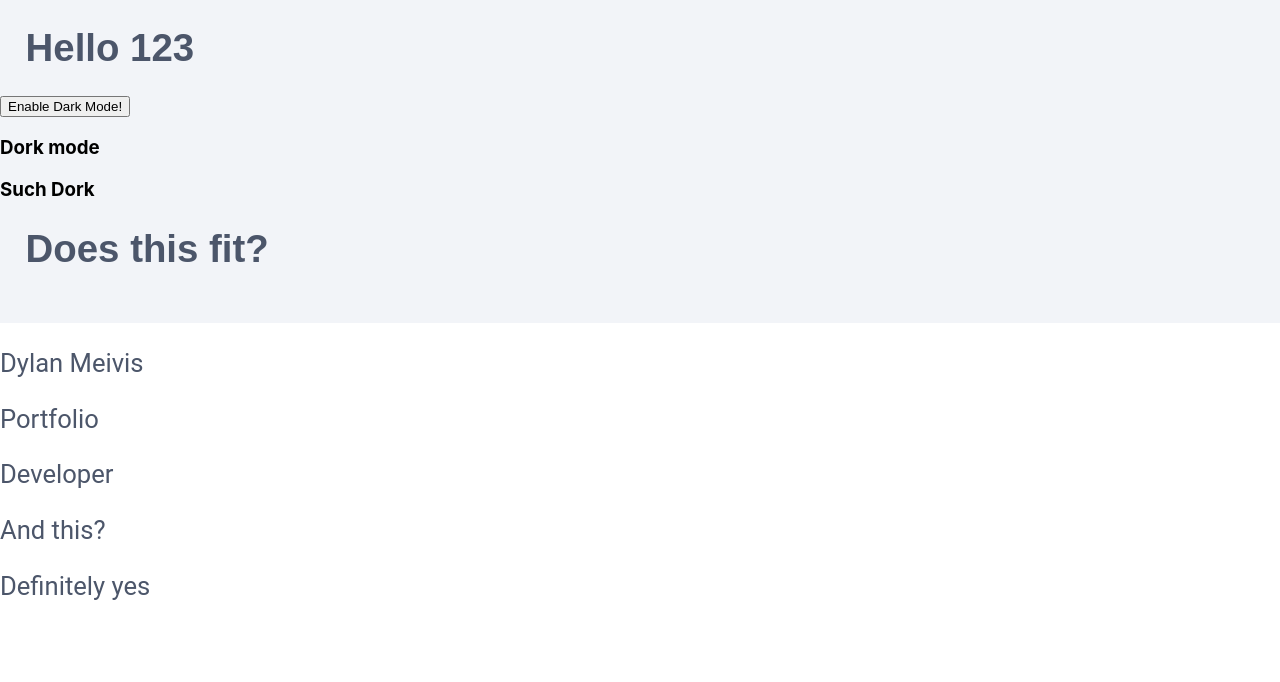
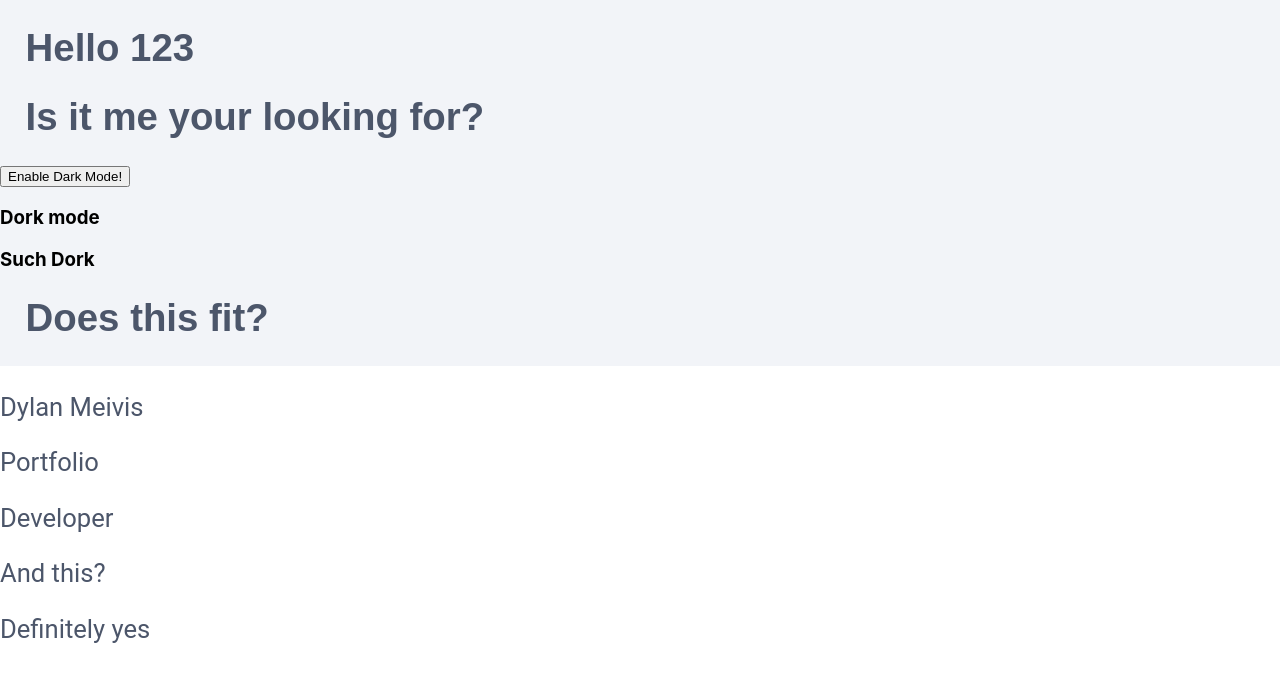
Before and after one commit to DylanMeivis/Portfolio, a React (Create React App) app: page / in a window 1280 px wide. Shown: the top 682 px of the page. Built offline with nearby package versions, Linux system fonts and the light colour scheme.

Commit message:
Update App.js

```diff
--- a/src/App.js
+++ b/src/App.js
@@ -9,6 +9,7 @@ function App() {
     <div className="mainhero">
         <div className="IntroductionImage">
             <h1>Hello 123</h1>
+            <h1>Is it me your looking for?</h1>
             <button onClick={handleThemeChange}>Enable Dark Mode!</button>
             <h3>Dork mode</h3>
             <h3>Such Dork</h3>
```
